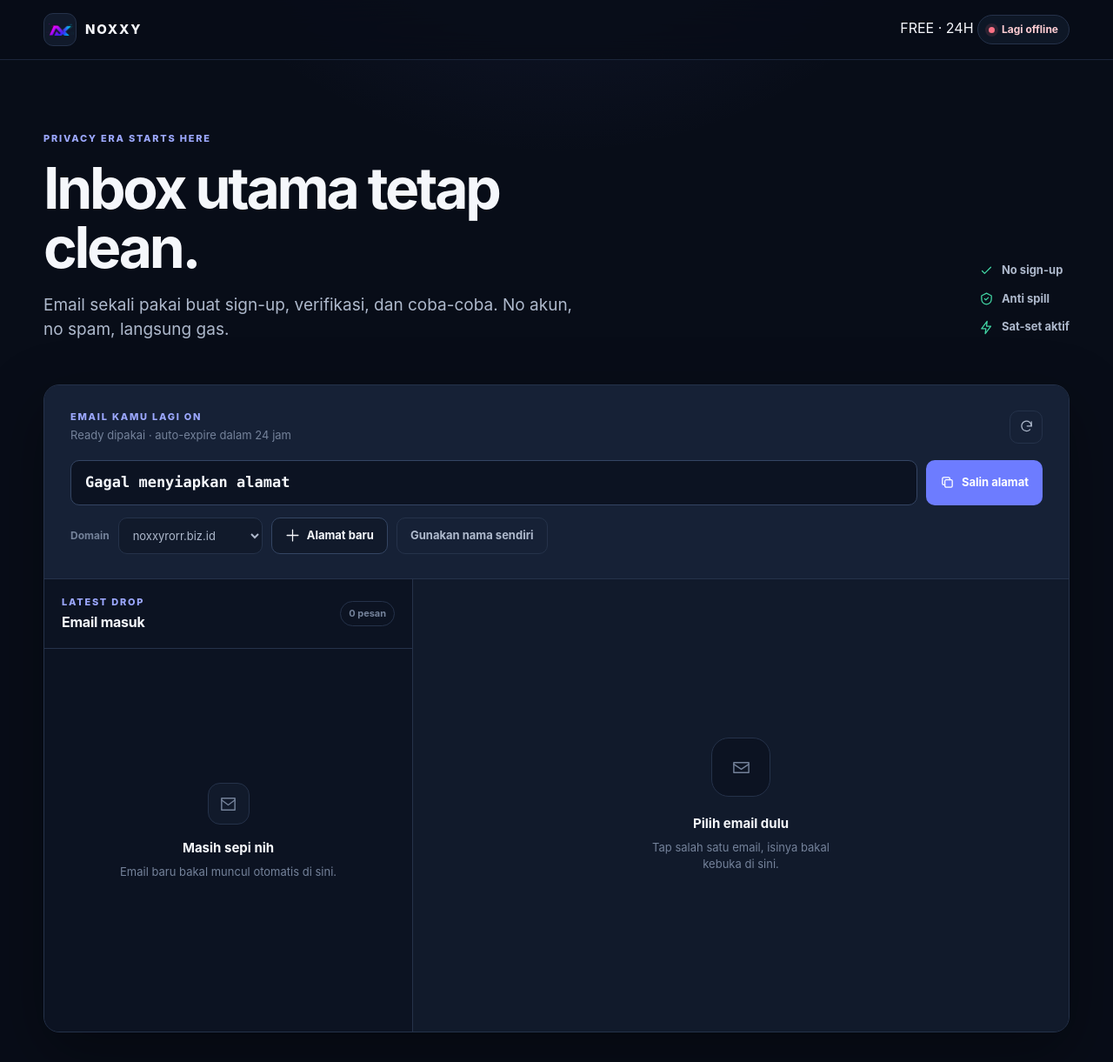
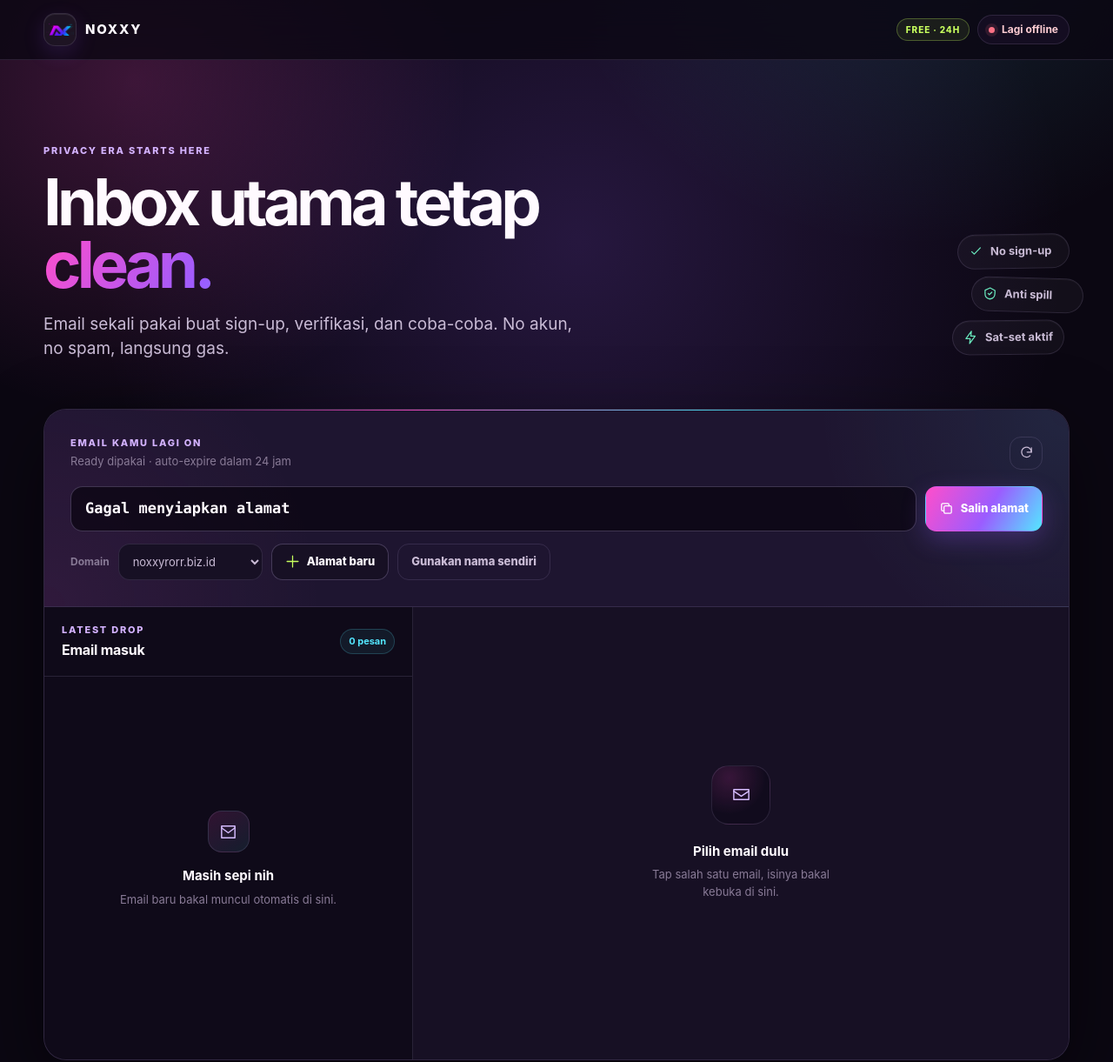
Before and after one commit to sachycantik/testkuy, a website: page public/index.html in a window 1280 px wide. Shown: the top 1221 px of the page at 87% size. Drawn offline with Linux system fonts and the light colour scheme; no server answers.

Commit message:
Update home.css

```diff
--- a/public/css/home.css
+++ b/public/css/home.css
@@ -1,25 +1,29 @@
 :root {
   color-scheme: dark;
-  --bg: #080d18;
-  --bg-soft: #0c1322;
-  --surface: #111a2b;
-  --surface-raised: #162136;
-  --surface-hover: #1a2740;
-  --line: #25324a;
-  --line-strong: #344563;
-  --text: #f5f7fb;
-  --text-soft: #aeb9cc;
-  --text-muted: #74829a;
-  --primary: #6d7cff;
-  --primary-hover: #8290ff;
-  --primary-soft: rgba(109, 124, 255, 0.12);
-  --success: #42d6a4;
+  --bg: #0b0712;
+  --bg-soft: #110b1d;
+  --surface: #171024;
+  --surface-raised: #1e1530;
+  --surface-hover: #281b3e;
+  --line: rgba(213, 190, 255, 0.13);
+  --line-strong: rgba(213, 190, 255, 0.24);
+  --text: #fffaff;
+  --text-soft: #c9bbd5;
+  --text-muted: #887a96;
+  --primary: #9b5cff;
+  --primary-hover: #ad7aff;
+  --primary-soft: rgba(155, 92, 255, 0.14);
+  --pink: #ff4ecb;
+  --cyan: #54e7ff;
+  --lime: #c7ff5e;
+  --success: #68e6bc;
   --danger: #fb7185;
   --warning: #fbbf24;
-  --shadow: 0 24px 70px rgba(0, 0, 0, 0.35);
-  --radius-sm: 8px;
-  --radius: 12px;
-  --radius-lg: 18px;
+  --brand-gradient: linear-gradient(120deg, var(--pink), var(--primary) 54%, var(--cyan));
+  --shadow: 0 28px 90px rgba(0, 0, 0, 0.46);
+  --radius-sm: 10px;
+  --radius: 16px;
+  --radius-lg: 26px;
   --page: 1180px;
   --font: Inter, ui-sans-serif, -apple-system, BlinkMacSystemFont, "Segoe UI", sans-serif;
 }
@@ -38,12 +42,26 @@ body {
   margin: 0;
   min-width: 320px;
   background:
-    radial-gradient(circle at 50% -20%, rgba(109, 124, 255, 0.17), transparent 34rem),
+    radial-gradient(circle at 12% 5%, rgba(255, 78, 203, 0.2), transparent 24rem),
+    radial-gradient(circle at 82% -8%, rgba(84, 231, 255, 0.14), transparent 27rem),
+    radial-gradient(circle at 52% 15%, rgba(155, 92, 255, 0.19), transparent 35rem),
     var(--bg);
   color: var(--text);
   font-family: var(--font);
   line-height: 1.5;
   -webkit-font-smoothing: antialiased;
+}
+
+body::before {
+  content: "";
+  position: fixed;
+  inset: 0;
+  z-index: -1;
+  pointer-events: none;
+  opacity: 0.16;
+  background-image: radial-gradient(rgba(255, 255, 255, 0.7) 0.6px, transparent 0.6px);
+  background-size: 18px 18px;
+  mask-image: linear-gradient(to bottom, #000, transparent 75%);
 }
 
 button,
@@ -91,8 +109,8 @@ a:focus-visible {
   position: sticky;
   top: 0;
   z-index: 50;
-  border-bottom: 1px solid rgba(37, 50, 74, 0.7);
-  background: rgba(8, 13, 24, 0.82);
+  border-bottom: 1px solid var(--line);
+  background: rgba(11, 7, 18, 0.78);
   backdrop-filter: blur(18px);
 }
 
@@ -126,13 +144,32 @@ a:focus-visible {
   display: grid;
   place-items: center;
   border: 1px solid var(--line);
-  border-radius: 11px;
-  background: var(--surface);
+  border-radius: 13px;
+  background: rgba(255, 255, 255, 0.05);
+  box-shadow: inset 0 1px rgba(255, 255, 255, 0.08), 0 8px 24px rgba(155, 92, 255, 0.16);
 }
 
 .brand img {
   display: block;
   object-fit: contain;
+}
+
+.header-actions {
+  display: flex;
+  align-items: center;
+  gap: 9px;
+}
+
+.header-tag {
+  padding: 7px 10px;
+  border: 1px solid rgba(199, 255, 94, 0.28);
+  border-radius: 999px;
+  background: rgba(199, 255, 94, 0.08);
+  color: var(--lime);
+  font-size: 10px;
+  font-weight: 800;
+  line-height: 1;
+  letter-spacing: 0.09em;
 }
 
 .brand-small {
@@ -148,7 +185,7 @@ a:focus-visible {
   padding: 0 12px;
   border: 1px solid var(--line);
   border-radius: 999px;
-  background: rgba(17, 26, 43, 0.82);
+  background: rgba(23, 16, 36, 0.86);
   color: var(--text-soft);
   font-size: 12px;
   font-weight: 700;
@@ -190,7 +227,7 @@ main {
   align-items: flex-end;
   justify-content: space-between;
   gap: 48px;
-  padding: 82px 0 48px;
+  padding: 96px 0 54px;
 }
 
 .hero-copy {
@@ -200,18 +237,18 @@ main {
 .eyebrow,
 .section-label {
   display: block;
-  color: #9ca8ff;
+  color: #d3b2ff;
   font-size: 11px;
   font-weight: 800;
   letter-spacing: 0.16em;
 }
 
 .hero h1 {
-  max-width: 650px;
+  max-width: 700px;
   margin: 14px 0 18px;
-  font-size: clamp(38px, 5.5vw, 66px);
-  line-height: 1.04;
-  letter-spacing: -0.05em;
+  font-size: clamp(42px, 6vw, 74px);
+  line-height: 0.98;
+  letter-spacing: -0.065em;
 }
 
 .hero-copy > p {
@@ -221,9 +258,20 @@ main {
   font-size: clamp(16px, 2vw, 19px);
 }
 
+.hero-accent {
+  display: inline-block;
+  padding-right: 0.06em;
+  background: var(--brand-gradient);
+  background-size: 180% auto;
+  color: transparent;
+  -webkit-background-clip: text;
+  background-clip: text;
+  animation: shift-gradient 5s linear infinite;
+}
+
 .trust-list {
   display: grid;
-  gap: 13px;
+  gap: 10px;
   padding-bottom: 8px;
   color: var(--text-soft);
   font-size: 13px;
@@ -234,7 +282,21 @@ main {
 .trust-list span {
   display: flex;
   align-items: center;
-  gap: 9px;
+  gap: 8px;
+  padding: 9px 12px;
+  border: 1px solid var(--line);
+  border-radius: 999px;
+  background: rgba(255, 255, 255, 0.035);
+  box-shadow: inset 0 1px rgba(255, 255, 255, 0.04);
+  transform: rotate(-1deg);
+}
+
+.trust-list span:nth-child(2) {
+  transform: translateX(16px) rotate(1.5deg);
+}
+
+.trust-list span:nth-child(3) {
+  transform: translateX(-6px) rotate(-0.5deg);
 }
 
 .trust-list svg {
@@ -248,6 +310,7 @@ main {
 }
 
 .mailbox {
+  position: relative;
   overflow: hidden;
   border: 1px solid var(--line);
   border-radius: var(--radius-lg);
@@ -255,10 +318,25 @@ main {
   box-shadow: var(--shadow);
 }
 
+.mailbox::before {
+  content: "";
+  position: absolute;
+  top: 0;
+  right: 8%;
+  left: 8%;
+  z-index: 2;
+  height: 1px;
+  background: linear-gradient(90deg, transparent, var(--pink), var(--cyan), transparent);
+  opacity: 0.85;
+}
+
 .address-panel {
-  padding: 28px 30px;
+  padding: 30px;
   border-bottom: 1px solid var(--line);
-  background: var(--surface-raised);
+  background:
+    radial-gradient(circle at 100% 0, rgba(84, 231, 255, 0.08), transparent 18rem),
+    radial-gradient(circle at 0 100%, rgba(255, 78, 203, 0.08), transparent 20rem),
+    var(--surface-raised);
 }
 
 .address-heading,
@@ -295,12 +373,12 @@ main {
   padding: 0 16px;
   overflow: hidden;
   border: 1px solid var(--line-strong);
-  border-radius: 10px;
-  background: var(--bg-soft);
+  border-radius: 14px;
+  background: rgba(8, 4, 14, 0.68);
   color: var(--text);
   font-family: "SFMono-Regular", Consolas, "Liberation Mono", monospace;
   font-size: clamp(14px, 2vw, 17px);
-  font-weight: 650;
+  font-weight: 750;
   text-overflow: ellipsis;
   white-space: nowrap;
 }
@@ -323,7 +401,7 @@ main {
 .select,
 .custom-input-wrap {
   border: 1px solid transparent;
-  border-radius: 10px;
+  border-radius: 13px;
   transition: border-color 150ms ease, background 150ms ease, color 150ms ease, transform 150ms ease;
 }
 
@@ -335,7 +413,7 @@ main {
   gap: 8px;
   padding: 0 15px;
   font-size: 13px;
-  font-weight: 750;
+  font-weight: 800;
 }
 
 .button svg,
@@ -355,18 +433,24 @@ main {
 }
 
 .button-primary {
-  background: var(--primary);
+  background: var(--brand-gradient);
   color: #fff;
+  box-shadow: 0 10px 28px rgba(155, 92, 255, 0.26);
 }
 
 .button-primary:hover {
-  background: var(--primary-hover);
+  filter: brightness(1.09) saturate(1.08);
+  transform: translateY(-1px);
 }
 
 .button-secondary {
   border-color: var(--line-strong);
   background: var(--surface);
   color: var(--text);
+}
+
+.button-secondary svg {
+  color: var(--lime);
 }
 
 .button-secondary:hover,
@@ -431,7 +515,7 @@ main {
   padding: 20px;
   border: 1px solid var(--line);
   border-radius: var(--radius);
-  background: var(--surface);
+  background: rgba(11, 7, 18, 0.46);
 }
 
 .custom-field {
@@ -500,7 +584,7 @@ main {
 .message-panel {
   min-width: 0;
   border-right: 1px solid var(--line);
-  background: var(--bg-soft);
+  background: rgba(11, 7, 18, 0.62);
 }
 
 .panel-header {
@@ -519,9 +603,10 @@ main {
 
 .message-count {
   padding: 5px 9px;
-  border: 1px solid var(--line);
+  border: 1px solid rgba(84, 231, 255, 0.2);
   border-radius: 999px;
-  color: var(--text-muted);
+  background: rgba(84, 231, 255, 0.07);
+  color: var(--cyan);
   font-size: 11px;
   font-weight: 750;
 }
@@ -549,9 +634,9 @@ main {
   place-items: center;
   margin-bottom: 16px;
   border: 1px solid var(--line);
-  border-radius: 14px;
-  background: var(--surface);
-  color: var(--text-muted);
+  border-radius: 16px;
+  background: linear-gradient(145deg, rgba(255, 78, 203, 0.14), rgba(84, 231, 255, 0.09));
+  color: #d6bdff;
 }
 
 .empty-icon svg,
@@ -591,14 +676,16 @@ main {
   background: transparent;
   color: inherit;
   text-align: left;
+  transition: background 150ms ease, transform 150ms ease;
 }
 
 .message-card:hover {
   background: rgba(255, 255, 255, 0.025);
+  transform: translateX(3px);
 }
 
 .message-card.is-active {
-  background: var(--primary-soft);
+  background: linear-gradient(90deg, rgba(255, 78, 203, 0.1), rgba(155, 92, 255, 0.11));
 }
 
 .message-card.is-active::before,
@@ -609,7 +696,7 @@ main {
   bottom: 0;
   left: 0;
   width: 2px;
-  background: var(--primary);
+  background: var(--brand-gradient);
 }
 
 .message-avatar,
@@ -619,8 +706,8 @@ main {
   flex: 0 0 auto;
   border: 1px solid rgba(255, 255, 255, 0.07);
   border-radius: 11px;
-  background: #263452;
-  color: #e9edff;
+  background: linear-gradient(145deg, #522c82, #2f255d);
+  color: #f7eaff;
   font-size: 12px;
   font-weight: 800;
 }
@@ -717,8 +804,10 @@ main {
   margin-bottom: 20px;
   border: 1px solid var(--line);
   border-radius: 20px;
-  background: var(--bg-soft);
-  color: var(--text-muted);
+  background:
+    radial-gradient(circle at 30% 20%, rgba(255, 78, 203, 0.16), transparent 60%),
+    var(--bg-soft);
+  color: #d6bdff;
 }
 
 .email-content {
@@ -736,8 +825,8 @@ main {
   width: 44px;
   height: 44px;
   border-radius: 13px;
-  background: var(--primary-soft);
-  color: #bbc3ff;
+  background: linear-gradient(145deg, rgba(255, 78, 203, 0.2), rgba(84, 231, 255, 0.12));
+  color: #f3d6ff;
 }
 
 .sender-meta {
@@ -801,7 +890,7 @@ main {
 }
 
 .viewer-tab.is-active::after {
-  background: var(--primary);
+  background: var(--brand-gradient);
 }
 
 .email-body {
@@ -878,6 +967,8 @@ main {
 }
 
 .steps li {
+  position: relative;
+  overflow: hidden;
   min-height: 180px;
   display: flex;
   gap: 18px;
@@ -885,8 +976,27 @@ main {
   background: var(--surface);
 }
 
+.steps li::after {
+  content: "";
+  position: absolute;
+  right: -48px;
+  bottom: -58px;
+  width: 100px;
+  height: 100px;
+  border: 18px solid rgba(255, 78, 203, 0.07);
+  border-radius: 50%;
+}
+
+.steps li:nth-child(2)::after {
+  border-color: rgba(155, 92, 255, 0.1);
+}
+
+.steps li:nth-child(3)::after {
+  border-color: rgba(84, 231, 255, 0.08);
+}
+
 .steps li > span {
-  color: #9ca8ff;
+  color: var(--lime);
   font-size: 11px;
   font-weight: 800;
   letter-spacing: 0.08em;
@@ -938,7 +1048,7 @@ main {
   padding: 12px 14px;
   border: 1px solid var(--line-strong);
   border-radius: var(--radius-sm);
-  background: #182238;
+  background: #211531;
   box-shadow: 0 12px 40px rgba(0, 0, 0, 0.35);
   color: var(--text);
   font-size: 12px;
@@ -982,7 +1092,7 @@ main {
   gap: 14px;
   padding: 18px;
   border: 1px solid var(--line);
-  border-radius: 14px;
+  border-radius: 18px;
   background: var(--surface);
   box-shadow: var(--shadow);
 }
@@ -1011,13 +1121,17 @@ main {
   width: 18px;
   height: 18px;
   border: 2px solid var(--line-strong);
-  border-top-color: var(--primary);
+  border-top-color: var(--pink);
   border-radius: 50%;
   animation: spin 700ms linear infinite;
 }
 
 @keyframes spin {
   to { transform: rotate(360deg); }
+}
+
+@keyframes shift-gradient {
+  to { background-position: 180% center; }
 }
 
 @keyframes toast-in {
@@ -1089,6 +1203,13 @@ main {
 
   .trust-list {
     grid-template-columns: 1fr;
+  }
+
+  .trust-list span,
+  .trust-list span:nth-child(2),
+  .trust-list span:nth-child(3) {
+    width: max-content;
+    transform: none;
   }
 
   .address-panel {
@@ -1167,6 +1288,22 @@ main {
   }
 }
 
+@media (max-width: 430px) {
+  .header-tag {
+    display: none;
+  }
+
+  .service-status {
+    padding-inline: 10px;
+  }
+
+  .address-tools .select,
+  .address-tools .button-secondary {
+    width: 100%;
+    flex: none;
+  }
+}
+
 @media (prefers-reduced-motion: reduce) {
   *,
   *::before,
```
